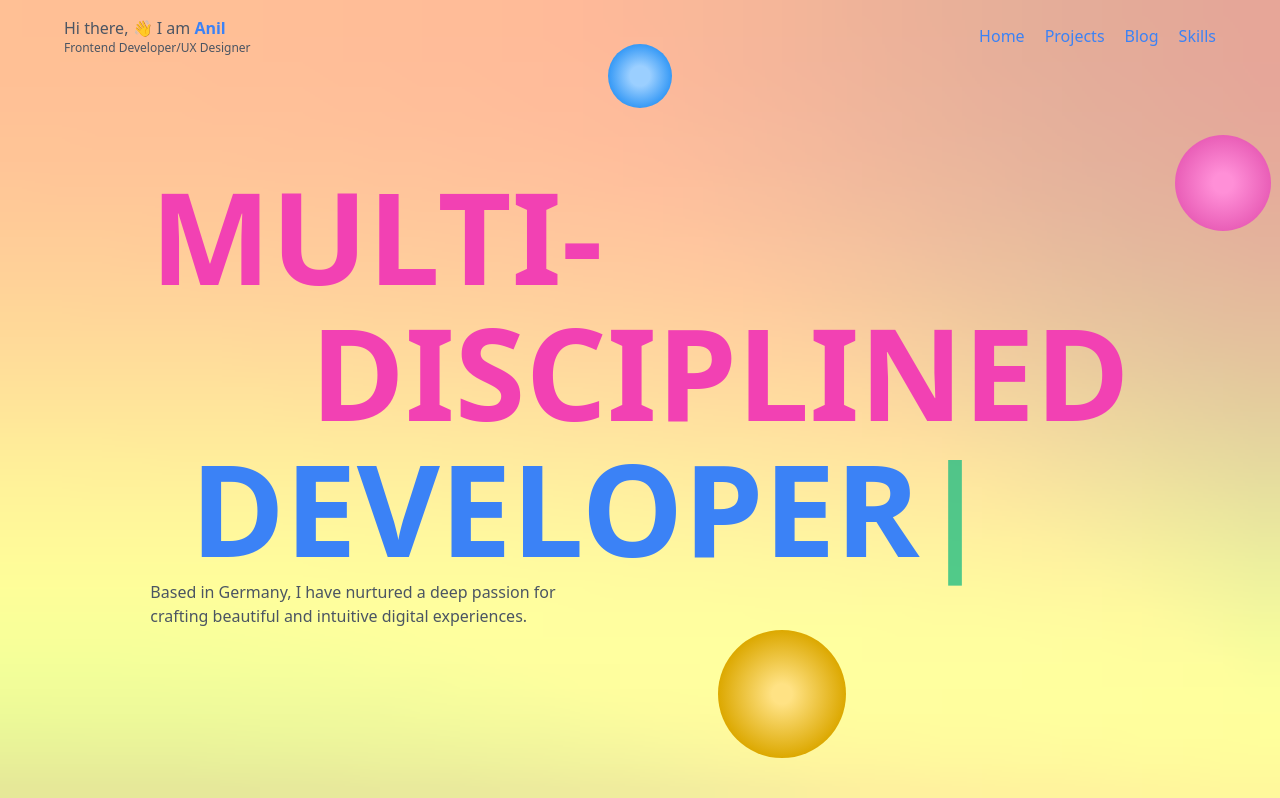
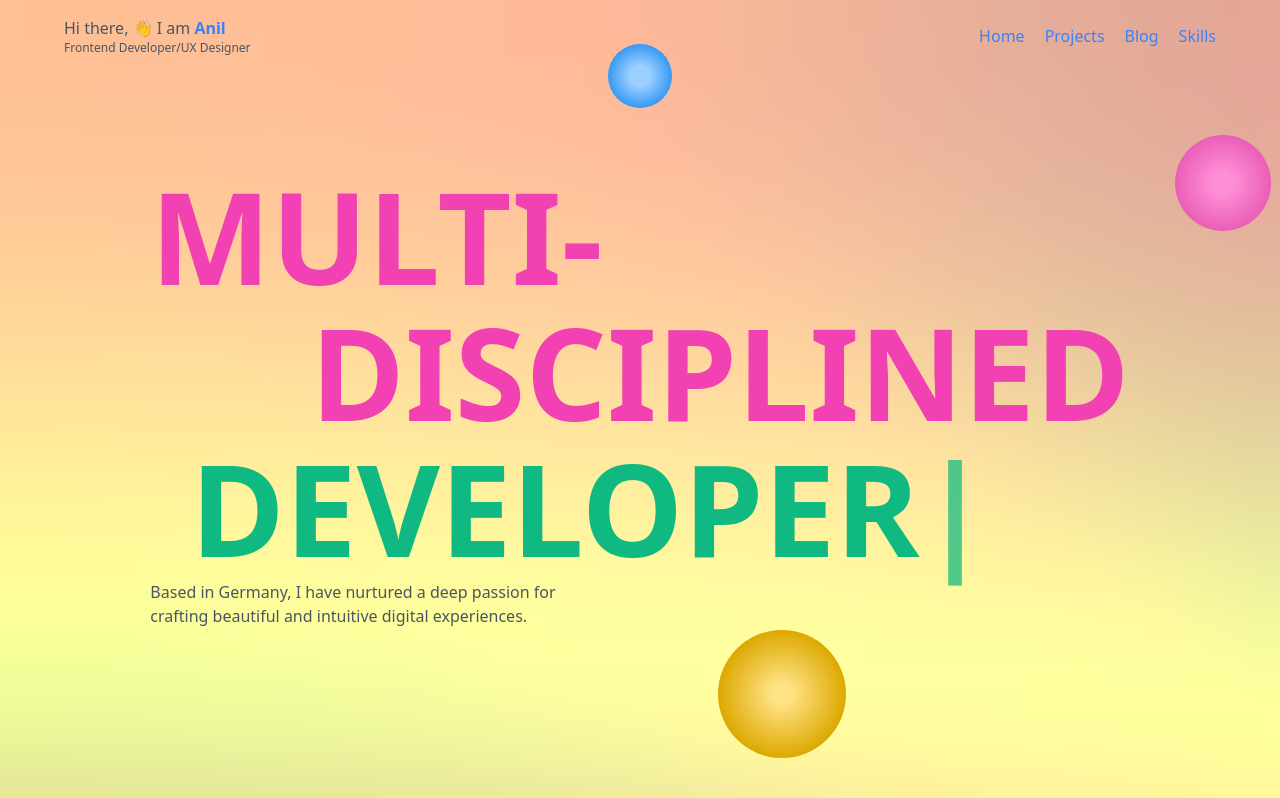
Before and after one commit to cursedxp/portfolio-site, a React (Vite) app: page / in a window 1280 px wide. Shown: the top 798 px of the page. Built offline with nearby package versions, Linux system fonts and the light colour scheme.

Commit message:
🎨 (AnimatedHeroText.jsx): change text color class from "text-blue-500" to "text-emerald-500" for better visual consistency

```diff
--- a/src/components/AnimatedHeroText/AnimatedHeroText.jsx
+++ b/src/components/AnimatedHeroText/AnimatedHeroText.jsx
@@ -25,7 +25,7 @@ export default function AnimatedHeroText() {
 
   return (
     <div className=" text-left ml-10">
-      <span className=" text-blue-500" ref={el} />
+      <span className=" text-emerald-500" ref={el} />
     </div>
   );
 }
```
